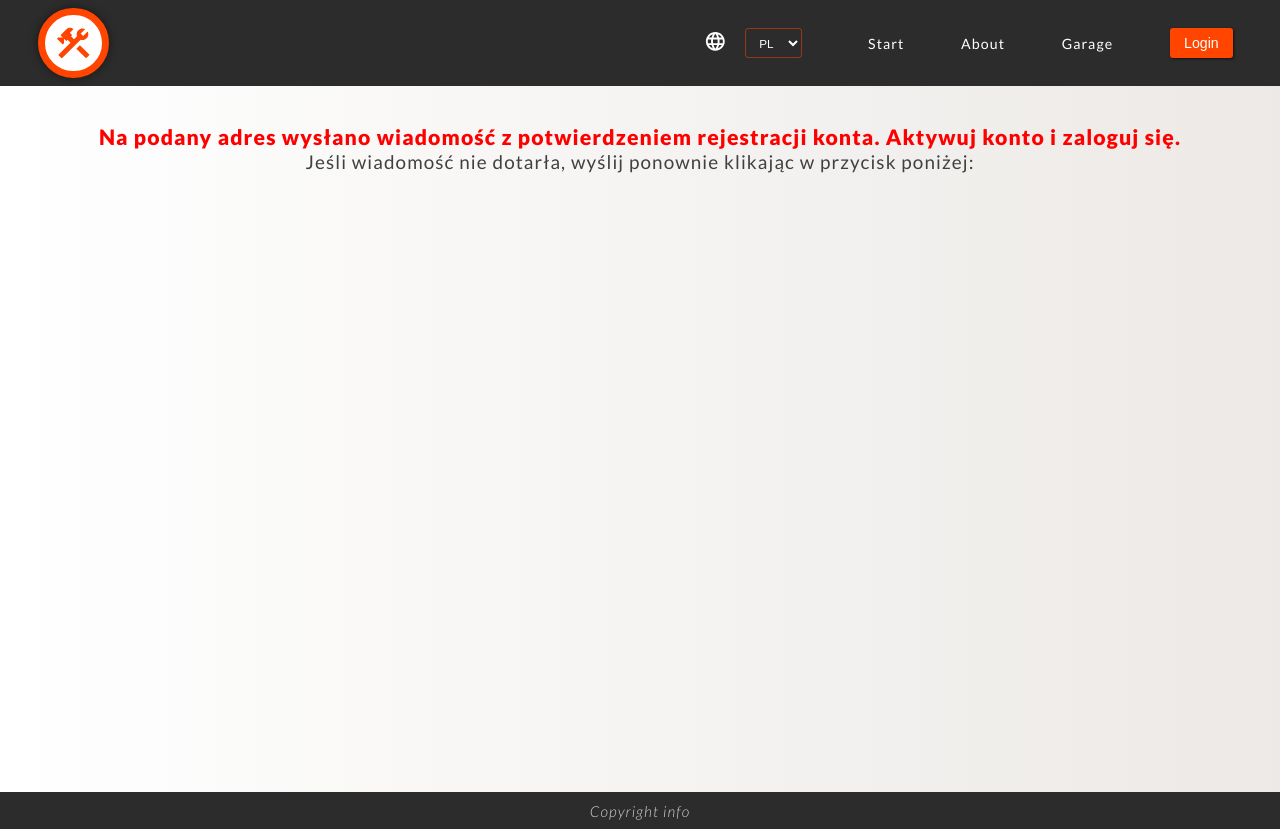
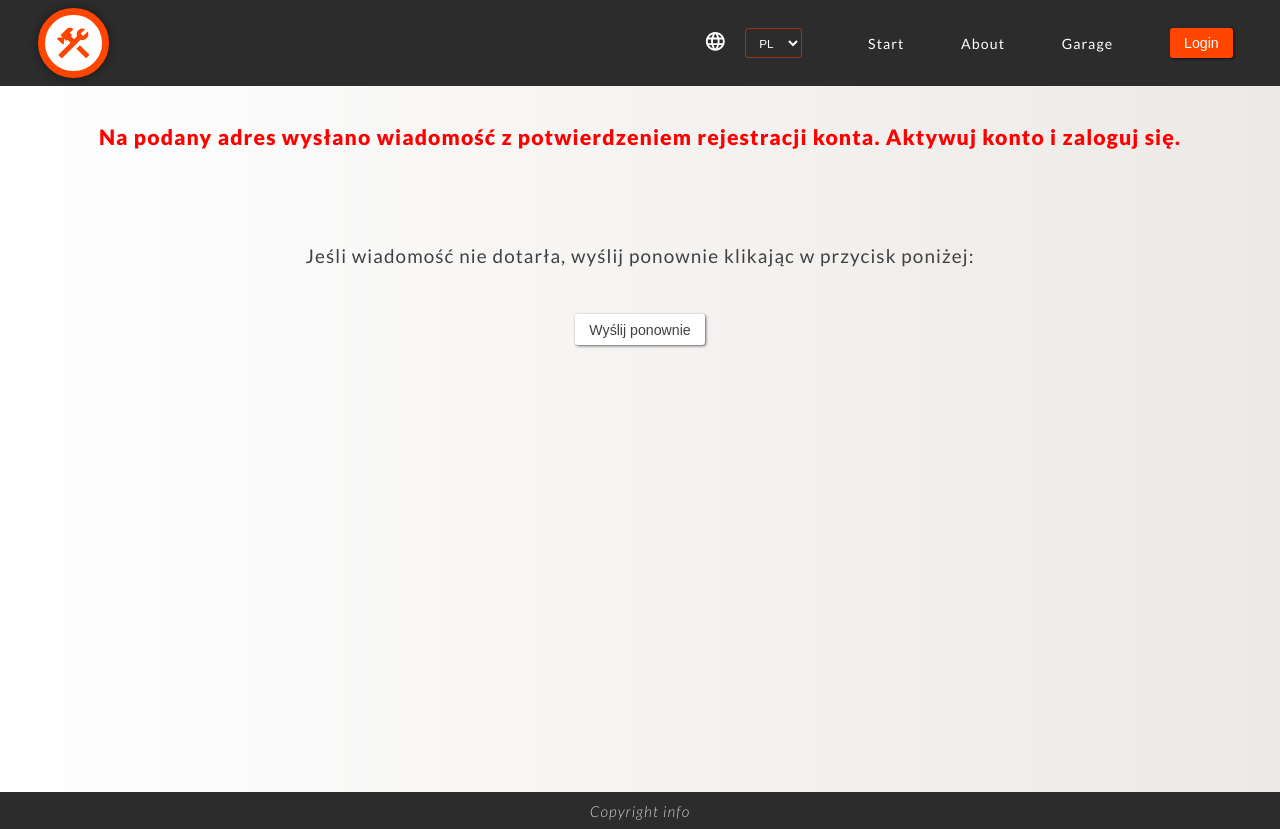
Before and after one commit to malex3334/servicebook, a React (Create React App) app: page /confirm_error in a window 1280 px wide. Built offline with nearby package versions, Linux system fonts and the light colour scheme; no server answers; the database is empty.

Commit message:
added send verifing email again button

```diff
--- a/src/components/Login/ConfirmEmail.jsx
+++ b/src/components/Login/ConfirmEmail.jsx
@@ -1,11 +1,18 @@
-import React, { useEffect, useState } from "react";
+import React, { useContext, useEffect, useState } from "react";
 import { activationMsg } from "../../helpers/Helpers";
-import { onAuthStateChanged, getAuth } from "firebase/auth";
+import {
+  onAuthStateChanged,
+  getAuth,
+  sendEmailVerification,
+} from "firebase/auth";
 import { useNavigate } from "react-router-dom";
+import { DataContext } from "../../context/DataContext";
+import toast from "react-hot-toast";
 
 export default function ConfirmEmail() {
   const navigate = useNavigate();
   const auth = getAuth();
+  const { user } = useContext(DataContext);
 
   useEffect(() => {
     const checkEmailVerification = (user) => {
@@ -39,14 +46,32 @@ export default function ConfirmEmail() {
     };
   }, []);
 
+  const sendAgain = async () => {
+    try {
+      await sendEmailVerification(user);
+      toast.success("Wysłano email aktywacyjny");
+    } catch (error) {
+      console.log(error);
+      toast.error(error.message);
+    }
+  };
+
   return (
-    <div style={{ minHeight: "80vh" }}>
+    <div
+      style={{
+        minHeight: "80vh",
+        display: "flex",
+        flexDirection: "column",
+        alignItems: "center",
+        gap: "5rem",
+      }}>
       <h3 style={{ color: "red", fontSize: "2.25rem" }}>{activationMsg}</h3>
+      <span style={{ fontStyle: "italic" }}>{user?.email}</span>
       <p>
         Jeśli wiadomość nie dotarła, wyślij ponownie klikając w przycisk
         poniżej:
       </p>
-      {/* Add a button to manually send a verification email */}
+      <button onClick={() => sendAgain()}>Wyślij ponownie</button>
     </div>
   );
 }
--- a/src/components/Register.jsx
+++ b/src/components/Register.jsx
@@ -67,7 +67,8 @@ export default function Login() {
       auth.signOut();
       navigate("/login");
     } catch (error) {
-      console.error("Error registering user:", error);
+      console.error("Error registering user:", error.message);
+      toast.error(error.message);
     }
   };
 
@@ -87,7 +88,6 @@ export default function Login() {
       toast.error("password error");
       return;
     } else {
-      console.log(newUserObject);
       handleRegistration();
     }
   };
```
